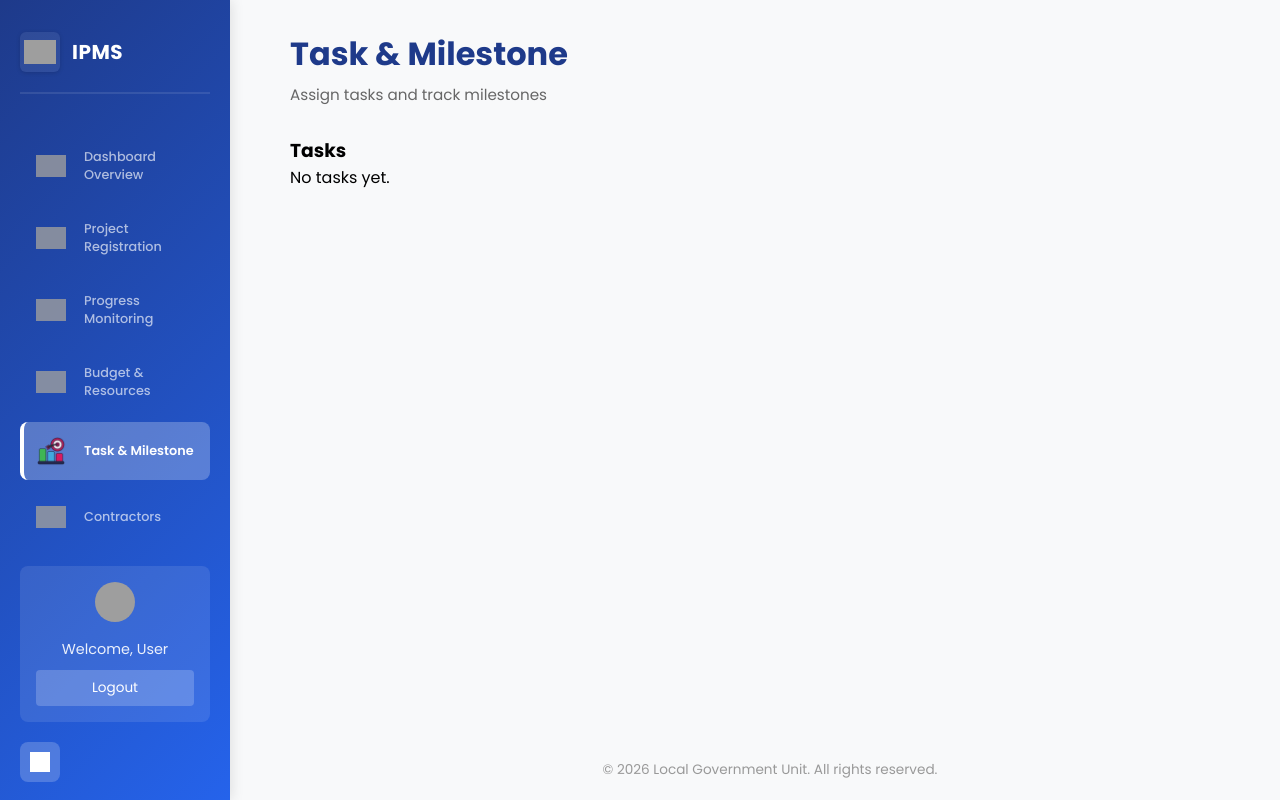
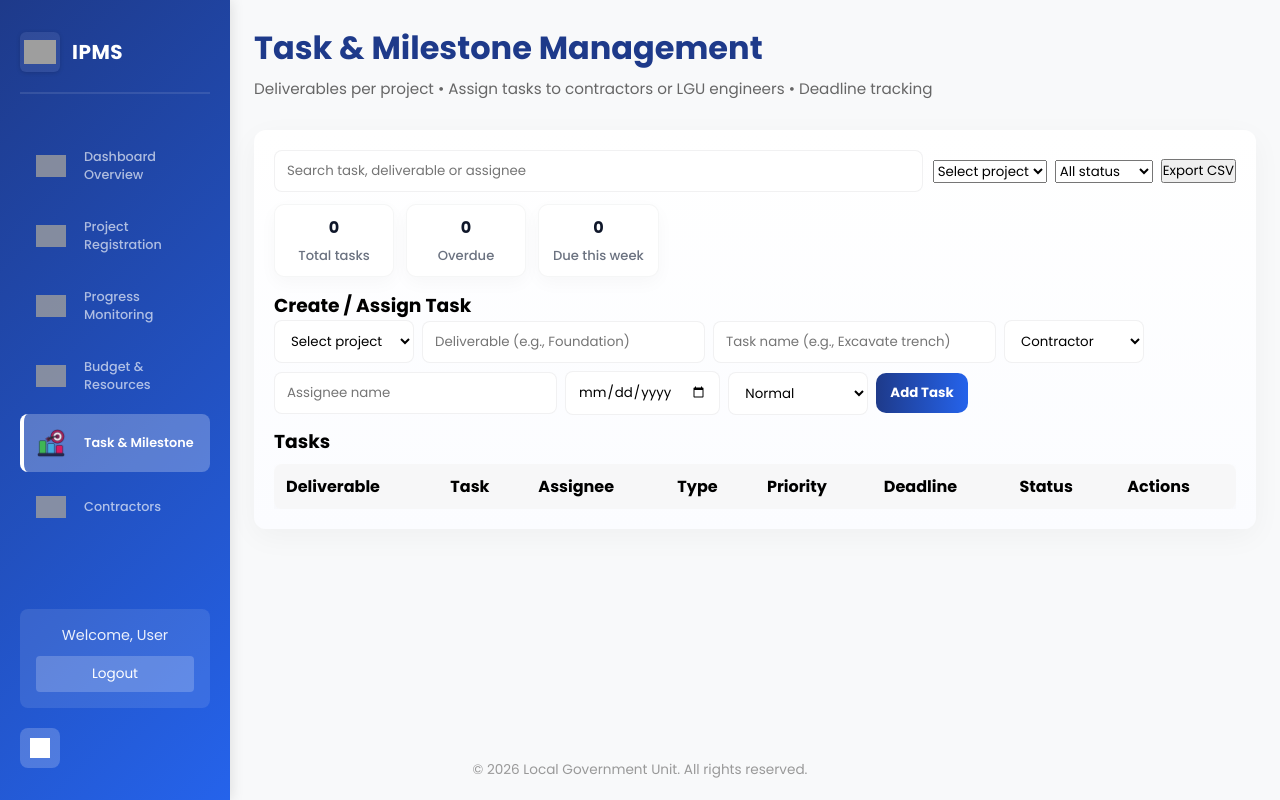
Before and after one commit to JongdingTV/lgu-ipms, a PHP site: page /tasks_milestones.html in a window 1280 px wide. Run offline with PHP 8.4, Linux system fonts and the light colour scheme; lists and menus that the app fills with data are empty; grey boxes are pictures that could not be loaded.

Commit message:
Side Bar try

```diff
--- a/task-milestone/task-milestone.css
+++ b/task-milestone/task-milestone.css
@@ -255,3 +255,50 @@
     color: #666;
     font-size: 0.95em;
 }
+
+/* Module specific styles: task / milestone UI */
+.recent-projects { padding: 20px; border-radius: 12px; background: linear-gradient(180deg,#fff,#fbfcff); box-shadow:0 8px 30px rgba(12,18,34,0.04); }
+
+.controls-bar { display:flex; gap:10px; align-items:center; justify-content:space-between; margin-bottom:12px; flex-wrap:wrap; }
+.controls-bar .left { flex:1; }
+.controls-bar input[type="search"] { width:100%; padding:10px 12px; border-radius:8px; border:1px solid rgba(16,24,40,0.06); background:#fff; }
+.controls-bar .right { display:flex; gap:8px; align-items:center; }
+
+.inline-form { display:flex; gap:8px; flex-wrap:wrap; align-items:center; margin-bottom:12px; }
+.inline-form select, .inline-form input[type="text"], .inline-form input[type="date"] { padding:10px 12px; border-radius:8px; border:1px solid rgba(16,24,40,0.06); background:#fff; min-width:140px; }
+.inline-form button { padding:10px 14px; border-radius:10px; border:none; background:linear-gradient(90deg,#1e3a8a,#2563eb); color:#fff; font-weight:700; cursor:pointer; }
+
+.summary { display:flex; gap:12px; margin-bottom:14px; flex-wrap:wrap; }
+.summary .stat { background:#fff; padding:10px 14px; border-radius:10px; border:1px solid rgba(16,24,40,0.04); box-shadow:0 6px 18px rgba(12,18,34,0.03); min-width:120px; text-align:center; font-weight:700; color:#0f172a; }
+.summary .stat small { display:block; font-weight:500; color:#6b7280; font-size:.82rem; margin-top:6px; }
+
+.table-wrap { overflow:auto; margin-top:8px; }
+.table { width:100%; border-collapse:collapse; background:#fff; border-radius:8px; overflow:hidden; box-shadow:0 6px 16px rgba(12,18,34,0.03); }
+.table thead th { text-align:left; padding:10px 12px; background:rgba(16,24,40,0.03); font-weight:700; position:sticky; top:0; }
+.table tbody td { padding:10px 12px; border-top:1px solid rgba(16,24,40,0.04); color:#374151; vertical-align:middle; }
+
+.badge { display:inline-block; padding:6px 8px; border-radius:8px; font-weight:700; font-size:.85rem; }
+.status-Not\ Started { background:#f3f4f6; color:#111827; }
+.status-In\ Progress { background:#ecfdf5; color:#065f46; }
+.status-Blocked { background:#fff7ed; color:#92400e; }
+.status-Completed { background:#eef2ff; color:#1e3a8a; text-decoration:line-through; }
+
+.priority-High { color:#b91c1c; font-weight:800; }
+.priority-Low { color:#6b7280; }
+.priority-Normal { color:#0f172a; }
+
+.overdue { background: linear-gradient(90deg,#fee2e2,#fff); border-left: 4px solid #991b1b; }
+
+.action-btn { padding:6px 8px; border-radius:8px; border:none; cursor:pointer; font-weight:700; background:#eef2ff; color:#1e3a8a; }
+.action-btn.delete { background:#fee2e2; color:#991b1b; }
+
+/* same sidebar/layout rules for task-milestone page */
+:root { --sidebar-width: 230px; }
+
+html, body { height:100%; margin:0; padding:0; overflow:hidden; }
+.nav { position:fixed; top:0; left:0; width:var(--sidebar-width); height:100vh; display:flex; flex-direction:column; overflow:visible; }
+.nav .nav-links { display:flex; flex-direction:column; flex-wrap:wrap; gap:6px; max-height:calc(100vh - 160px); overflow:auto; }
+.nav .nav-links::-webkit-scrollbar { width:6px; } .nav .nav-links::-webkit-scrollbar-thumb { background: rgba(0,0,0,0.08); border-radius:6px; }
+.main-content { margin-left:var(--sidebar-width); height:100vh; overflow:auto; padding:24px; -webkit-overflow-scrolling:touch; }
+body.sidebar-hidden .main-content { margin-left:0; }
+@media (max-width:900px) { :root{--sidebar-width:64px;} .nav{width:var(--sidebar-width);} .logo-text{display:none;} }
--- a/task-milestone/tasks_milestones.html
+++ b/task-milestone/tasks_milestones.html
@@ -1,10 +1,10 @@
 <!doctype html>
 <html>
 <head>
-    <meta charset="utf-8">
-    <meta name="viewport" content="width=device-width,initial-scale=1">
+    <meta charset="utf-8" />
+    <meta name="viewport" content="width=device-width,initial-scale=1" />
     <title>Task & Milestone - LGU IPMS</title>
-    <link rel="stylesheet" href="task-milestone.css">
+    <link rel="stylesheet" href="task-milestone.css" />
 </head>
 <body>
     <header class="nav" id="navbar">
@@ -13,15 +13,14 @@
             <span class="logo-text">IPMS</span>
         </div>
         <div class="nav-links">
-            <a href="../dashboard/dashboard.html"><img src="../dashboard/dashboard.png" alt="Dashboard Icon" class="nav-icon">Dashboard Overview</a>
+            <a href="../dashboard/dashboard.html"><img src="../dashboard/dashboard.png" class="nav-icon">Dashboard Overview</a>
             <a href="../project-registration/project_registration.html"><img src="../project-registration/list.png" class="nav-icon">Project Registration</a>
             <a href="../progress-monitoring/progress_monitoring.html"><img src="../progress-monitoring/monitoring.png" class="nav-icon">Progress Monitoring</a>
             <a href="../budget-resources/budget_resources.html"><img src="../budget-resources/budget.png" class="nav-icon">Budget & Resources</a>
-            <a href="tasks_milestones.html" class="active"><img src="production.png" class="nav-icon">Task & Milestone</a>
+            <a href="task-milestone.html" class="active"><img src="production.png" class="nav-icon">Task & Milestone</a>
             <a href="../contractors/contractors.html"><img src="../contractors/contractors.png" class="nav-icon">Contractors</a>
         </div>
         <div class="nav-user">
-            <img src="../dashboard/person.png" alt="User Icon" class="user-icon">
             <span class="nav-username">Welcome, User</span>
             <a href="../login.html" class="nav-logout">Logout</a>
         </div>
@@ -33,20 +32,62 @@
     </header>
 
     <div class="toggle-btn" id="showSidebarBtn">
-        <a href="#" id="toggleSidebarShow">
-            <img src="../dashboard/lgu-arrow-right.png" alt="Show sidebar">
-        </a>
+        <a href="#" id="toggleSidebarShow"><img src="../dashboard/lgu-arrow-right.png" alt="Show sidebar"></a>
     </div>
 
     <section class="main-content">
         <div class="dash-header">
-            <h1>Task & Milestone</h1>
-            <p>Assign tasks and track milestones</p>
+            <h1>Task & Milestone Management</h1>
+            <p>Deliverables per project • Assign tasks to contractors or LGU engineers • Deadline tracking</p>
         </div>
 
         <div class="recent-projects">
+            <div class="controls-bar">
+                <div class="left">
+                    <input id="tmSearch" type="search" placeholder="Search task, deliverable or assignee">
+                </div>
+                <div class="right">
+                    <select id="tmFilterProject"><option value="">All projects</option></select>
+                    <select id="tmFilterStatus">
+                        <option value="">All status</option>
+                        <option>Not Started</option><option>In Progress</option><option>Blocked</option><option>Completed</option>
+                    </select>
+                    <button id="tmExport" type="button">Export CSV</button>
+                </div>
+            </div>
+
+            <div class="summary">
+                <div class="stat"><div id="tmTotal">0</div><small>Total tasks</small></div>
+                <div class="stat"><div id="tmOverdue">0</div><small>Overdue</small></div>
+                <div class="stat"><div id="tmDueWeek">0</div><small>Due this week</small></div>
+            </div>
+
+            <h3>Create / Assign Task</h3>
+            <form id="taskForm" class="inline-form">
+                <select id="taskProject" required><option value="">Select project</option></select>
+                <input id="deliverable" type="text" placeholder="Deliverable (e.g., Foundation)" required>
+                <input id="taskName" type="text" placeholder="Task name (e.g., Excavate trench)" required>
+                <select id="assigneeType">
+                    <option value="Contractor">Contractor</option>
+                    <option value="LGU Engineer">LGU Engineer</option>
+                </select>
+                <input id="assignee" type="text" placeholder="Assignee name" required>
+                <input id="deadline" type="date" required>
+                <select id="priority">
+                    <option>Normal</option><option>High</option><option>Low</option>
+                </select>
+                <button type="submit">Add Task</button>
+            </form>
+
             <h3>Tasks</h3>
-            <div id="tasksList">No tasks yet.</div>
+            <div class="table-wrap">
+                <table id="tasksTable" class="table">
+                    <thead>
+                        <tr><th>Deliverable</th><th>Task</th><th>Assignee</th><th>Type</th><th>Priority</th><th>Deadline</th><th>Status</th><th>Actions</th></tr>
+                    </thead>
+                    <tbody></tbody>
+                </table>
+            </div>
         </div>
     </section>
 
```
Also changed, not shown: budget-resources/budget-resources.css (+10 -7 lines), dashboard/dashboard.css (+18 -0 lines), progress-monitoring/progress-monitoring.css (+34 -12 lines), task-milestone/task-milestone.js (+166 -11 lines).
